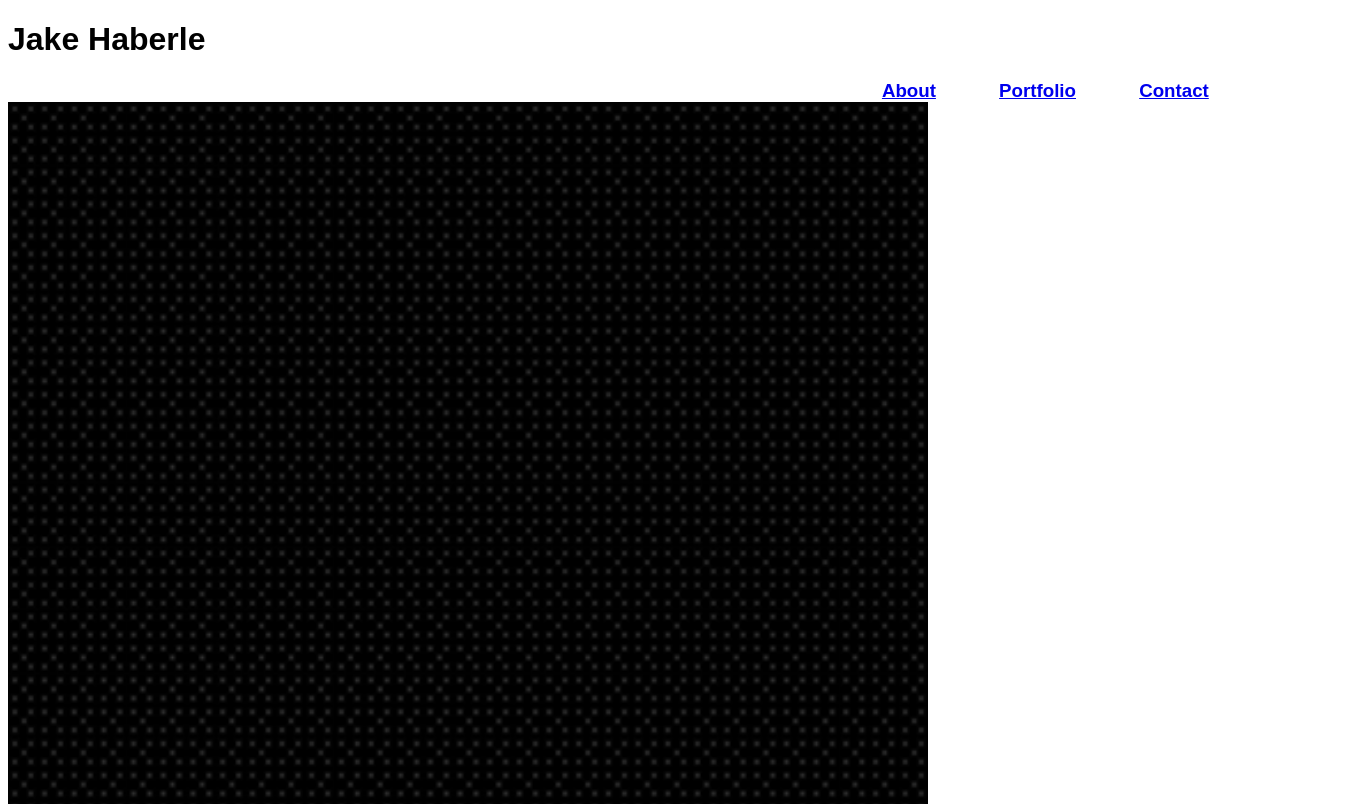
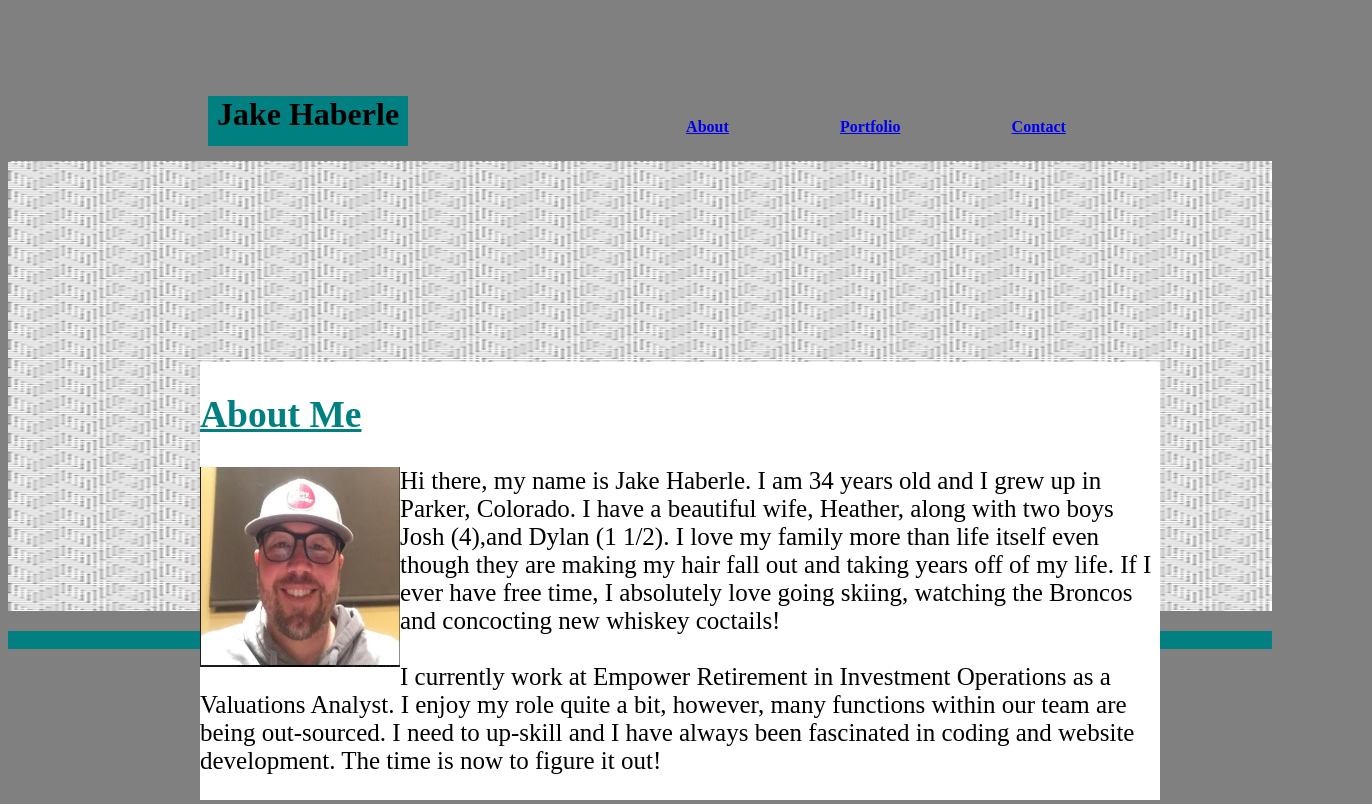
Before and after one commit to jhaberle/Basic-Portfolio, a plain HTML site: page index.html in a window 1280 px wide. Shown: the top 804 px of the page, 1372 px wide, since content can reach past the window. Drawn offline with Linux system fonts and the light colour scheme.

Commit message:
re-do of all pages

```diff
--- a/assets/css/style.css
+++ b/assets/css/style.css
@@ -1,46 +1,111 @@
 body {
-    background-color: #ffffff;
-    font-family: Arial, Helvetica, sans-serif;
-    color:Black;
-}
+    background-color: gray;
+    }
 
-head {
-    font-family: Georgia, 'Times New Roman', Times, serif;
-    color: #4aaaa5;
-    padding-right: 5%;
-}
-
-title {
-    float: left;
-}
-
-.links {
-    float: right;
-    padding-right: 5%;
+.background {
+    background-color: white;
+    width: 960px;
+    margin-left: 15%;
+    bottom: 0%;
+    position: absolute;
+    font-size: 25px;
+    border: 25px teal
 }
 
 img {
-    float: left;
+    top: 15%;
+    bottom: 15%;
+    width: 100%;
+    height: 450px;
 }
 
-input {
-    width: 900px;
+
+
+li {
+    float: right;
+    padding: 25px;
+    position: relative;
+    margin-right: 5%;
+    right: 120px;
+    list-style-type: none;
+    font-weight: bold;
+    color: white;
+}
+
+.nameplate {
+    position: relative;
+    left: 100px;
+    top: 75px;
+}
+
+h1 {
+    margin-left: 100px;
+    background-color: teal;
+    width: 200px;
+    height:50px;
+    text-align: center;
+    bottom: 75px;
+    left: 75px;
+}
+
+footer {
+    text-align: center;
+    background-color: teal;
+}
+
+h2 {
+    color: teal;
+    text-decoration: underline teal;
+    text-decoration: width 900px;
+}
+
+#Jake {
+    float:left;
+    width: 200px;
+    height: 200px;
+}
+
+
+.contact-info {
+    position: absolute;
+    bottom: 200px;
+    left: 150px;
+
+}
+
+
+
+#portfolio-header {
+    margin-left: 100px;
+    background-color: teal;
+    width: 200px;
+    height:50px;
+    text-align: center;
+    bottom: 75px;
+    left: 75px;
 }
 
 button {
-    color: white;
-    background-color: #4aaaa5;
-    width: 90px;
-    height: 30px;
+    width: 75px;
+    height 30px;
+    background-color: teal;
+    text-align: center;
 }
 
-.parent {
-    width: 920px;
+#contact-header {
+    margin-left: 100px;
+    background-color: teal;
+    width: 200px;
+    height:50px;
+    text-align: center;
+    bottom: 75px;
+    left: 75px;
 
 }
 
-.child {
+#contact-background {
+    position: relative;
+    height: 100%;
     width: 920px;
-    text-align: left;
-
+    background-color: white;
 }
--- a/index.html
+++ b/index.html
@@ -1,46 +1,52 @@
 <!DOCTYPE html>
 <html lang="en">
-
 <head>
     <meta charset="UTF-8">
     <title>Jake's Portfolio</title>
     <link href="assets/css/style.css" rel="stylesheet">
-
-
-    <strong><h1>Jake Haberle</h1></strong>
-    <h3>
-    <a href="contact.html" class="links">Contact</a>
-    <a href="portfolio.html" class="links">Portfolio</a>
-    <a href="index.html" class="links">About</a>
-    </h3>
 </head>
-
-
 <body>
-    <div class="parent">
-        <img src="assets/images/5-dots.png" class="parent">
-    </div>
-    <div class="child">
+    <div class="nameplate"><h1>Jake Haberle</h1></div>
+    <ul>
+        <li><a href="contact.html">Contact</a></li>
+        <li><a href="portfolio.html">Portfolio</a></li>
+        <li><a href="index.html">About</a></li>
+    </ul>
 
 
 
-   <h2>About Me</h2>
-   <img src="x">
-    <p>
+
+
+   <img src="assets/images/crossline-lines.png">
+
+
+   <div class="background">
+        <p>
+
+            <h2>About Me</h2>
+
+        <img src="assets/images/Jake.PNG" id="Jake">
         Hi there, my name is Jake Haberle.  I am 34 years old
         and I grew up in Parker, Colorado.  I have a beautiful wife, Heather,
         along with two boys Josh (4),and Dylan (1 1/2).  I love my family more than life itself
-        eventhough they are making my hair fall out and taking years off of my life.
+        even though they are making my hair fall out and taking years off of my life.
         If I ever have free time, I absolutely love going skiing, watching the Broncos
         and concocting new whiskey coctails!
-    </p>
-    <p>
+        <br>
+        <br>
         I currently work at Empower Retirement in Investment Operations as a
         Valuations Analyst.  I enjoy my role quite a bit, however, many functions
         within our team are being out-sourced.  I need to up-skill and I have always
         been fascinated in coding and website development.  The time is now to figure it out!
-    </p>
-    </div>
+            </p>
+
+        </div>
+
+    <footer>
+        <p id="footer">
+            @copyright Jake Habes Industries
+        </p>
+    </footer>
 
 
 </body>
```
Also changed, not shown: contact.html (+18 -6 lines), portfolio.html (+20 -0 lines), assets/images/Jake.PNG (added), assets/images/checkerboard-cross.png (added), assets/images/crossline-lines.png (added).
